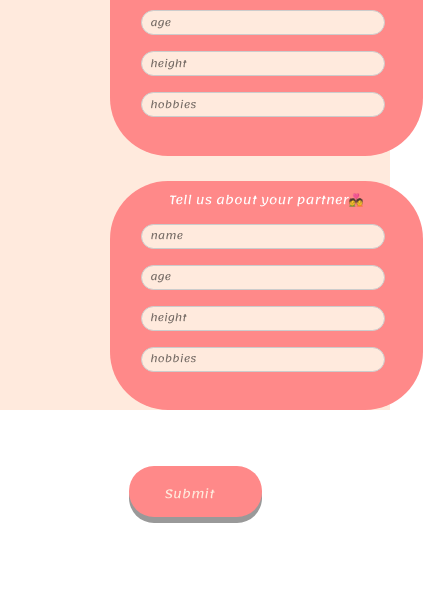
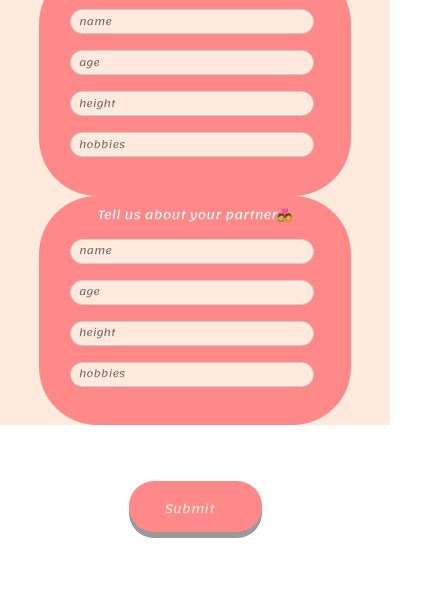
Before and after one commit to Ebunoluwagift/Love-Scale, a plain HTML site: page index.html in a window 390 px wide. Shown: the part 514-1115 px from the top of the page, 423 px wide, since content can reach past the window. Drawn offline with nearby package versions, Linux system fonts and the light colour scheme.

Commit message:
Update styles.css
this should be the final one as i made some crucial changes in the styles.css

```diff
--- a/styles.css
+++ b/styles.css
@@ -345,8 +345,8 @@ input:focus{
     padding-right: 0;
     margin-left: 0;
     margin-right: 0;
-    padding-left: 110px;
-    padding-bottom: 10px;
+    padding-left: 0;
+    margin-bottom: 0;
   }
 
   .another{
@@ -364,6 +364,7 @@ input:focus{
       width: 312.62px;
       height: 229.41px;
       float: none;
+      margin: auto;
   }
 
   .two{
@@ -373,6 +374,7 @@ input:focus{
       height: 229.41px;
       float: none;
       padding-bottom: 0;
+      margin: auto;
   }
 
   h1{
@@ -388,4 +390,8 @@ input:focus{
     text-align: center;
   }
 
+  .logo-img{
+    margin-top: 40px;
+  }
+
 }
```
